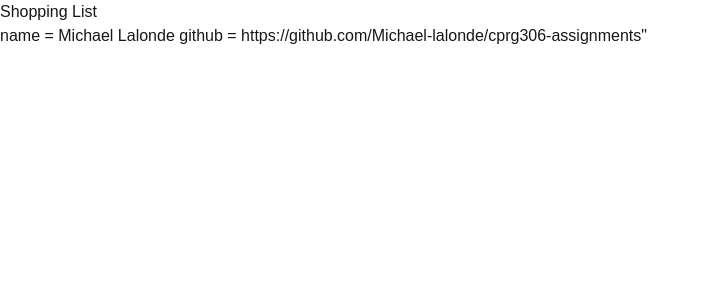
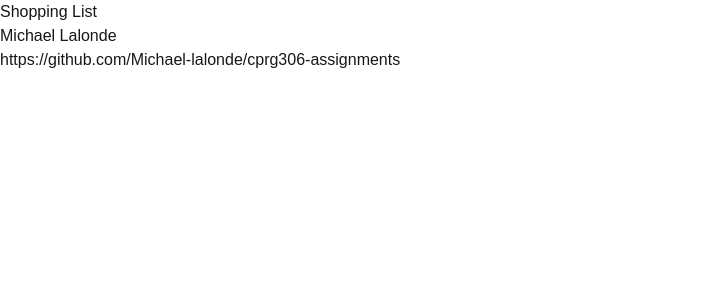
Before and after one commit to Michael-lalonde/cprg306-assignments, a Next.js app: page /week-2 in a window 1280 px wide. Shown: the top 300 px of the page, without its empty margins (0-709 px from the left). Built offline with nearby package versions, Linux system fonts and the light colour scheme.

Commit message:
adding a link

```diff
--- a/app/week-2/page.js
+++ b/app/week-2/page.js
@@ -1,11 +1,13 @@
-import Studentinfo from "./student-info";
+import StudentInfo from "./student-info";
 
 export default function Page() {
     return (
-        <h1>Shopping List
-          <Studentinfo name github/>
-        </h1>
-
-    )
-
+        <div>
+            <h1>Shopping List</h1>
+            <StudentInfo
+                name="Michael Lalonde"
+                github="https://github.com/Michael-lalonde/cprg306-assignments"
+            />
+        </div>
+    );
 }
--- a/app/week-2/student-info.js
+++ b/app/week-2/student-info.js
@@ -1,11 +1,9 @@
-export default function Studentinfo({name, github})
-{
-    return(
+export default function StudentInfo({ name, github }) {
+    return (
+        <div>
+            <p>{name}</p>
+            <a href={github} target="_blank" rel="noopener noreferrer"> {github} </a>
 
-        <div>
-        name = Michael Lalonde
-        github = https://github.com/Michael-lalonde/cprg306-assignments"
         </div>
     );
-
 }
```
